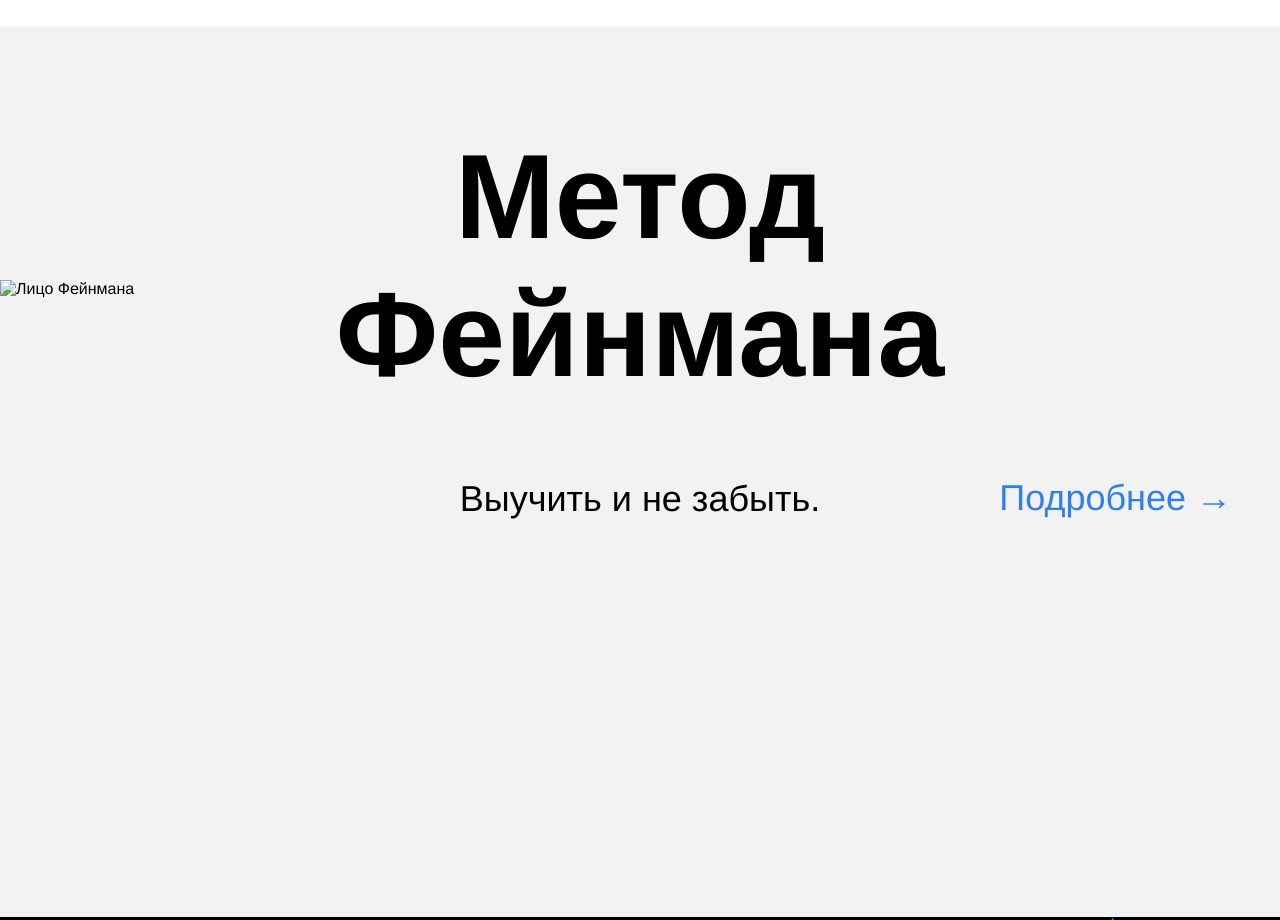
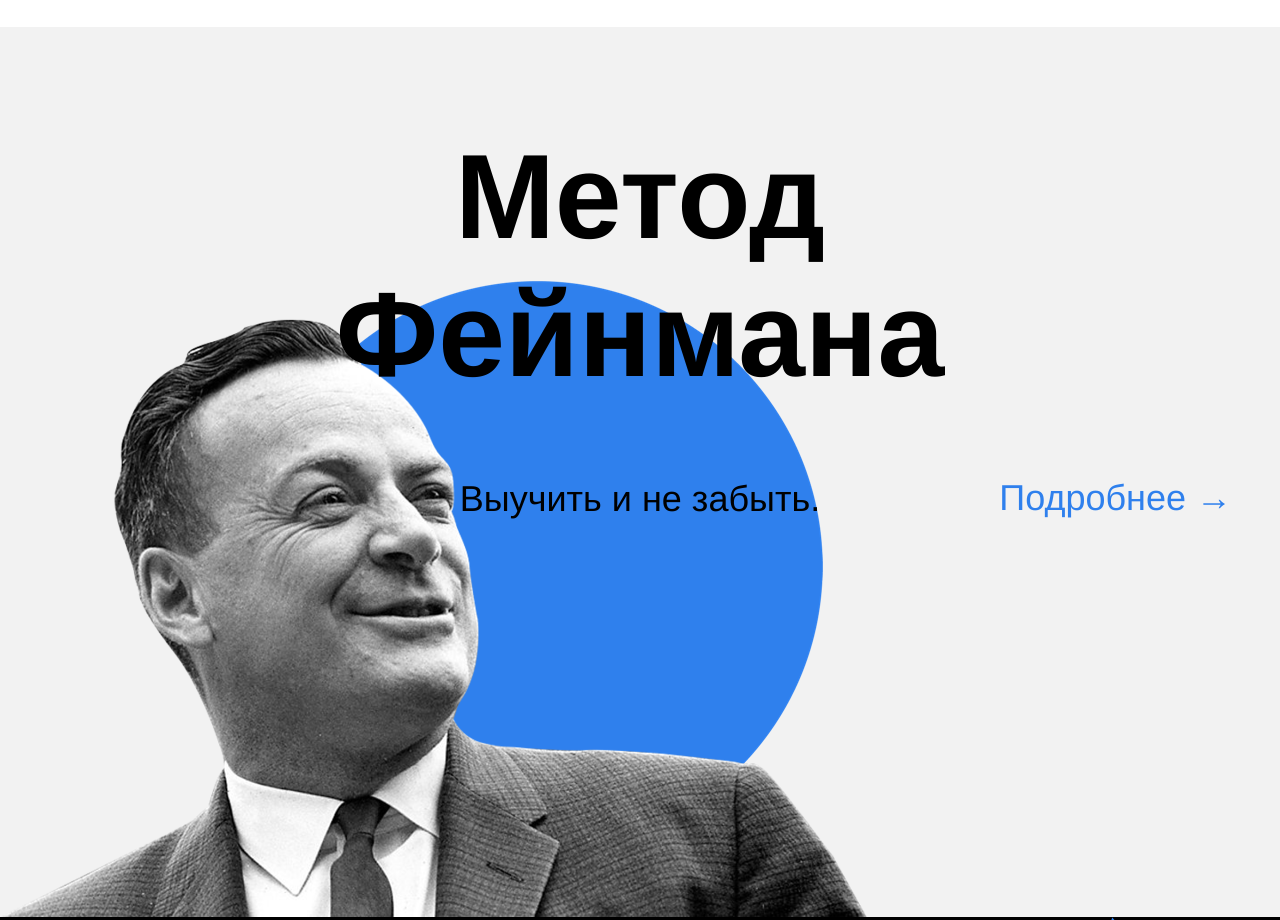
Before and after one commit to alkatya/how-to-learn, a plain HTML site: page index.html in a window 1280 px wide. Shown: the part 2220-3140 px from the top of the page. Drawn offline with Linux system fonts and the light colour scheme.

Commit message:
финал

```diff
--- a/index.html
+++ b/index.html
@@ -12,7 +12,7 @@
     <header class="header">
       <img class="logo logo__place_header" src="./images/logo_place_footer.svg" alt="Лого ЯндексПрактикум">
       <h1 class="header__title">Научиться учиться</h1>
-      <p class="header__subtitle">Какие современные и эффективные подходы к обучению вы можете использовать в своей жизни?<a href="content" class="header__link">Узнать &rarr;</a></p>
+      <p class="header__subtitle">Какие современные и эффективные подходы к обучению вы можете использовать в своей жизни?<a href="#" class="header__link">Узнать &rarr;</a></p>
       <img class="header__main-illustration" src="./images/header-image.png" alt="Учиться с Яндексом">
       <div class="header__square-pic"></div>
     </header>
@@ -73,7 +73,7 @@
         <h2 class="feynman__title">Метод Фейнмана</h2>
         <p class="feynman__subtitle">Выучить и не забыть.</p>
         <a class="feynman__link" href="#">Подробнее &rarr;</a>
-        <img class="feynman__image" srс="./images/feynman.png" alt="Лицо Фейнмана">
+        <img class="feynman__image" src="./images/feynman.png" alt="Фейнман">
       </section>
       <section class="kaufman">
         <h2 class="section-title section-title__theme_dark">Принципы обучения</h2>
--- a/styles/style.css
+++ b/styles/style.css
@@ -190,12 +190,13 @@ logo {
 
 .feynman__title {
   width: 648px;
-  text-align:center;
+  text-align: center;
   line-height: 1.15;
   font-size: 120px;
   font-weight: bold;
   margin: auto;
-  z-index: 1;
+  position: relative;
+  z-index: 2;
 }
 
 .feynman__subtitle {
@@ -204,7 +205,8 @@ logo {
   line-height: 51px;
   font-size: 36px;
   font-weight: normal;
-  z-index: 1;
+  position: relative;
+  z-index: 2;
 }
 
 .feynman__link {
@@ -217,13 +219,12 @@ logo {
   font-weight: normal;
   color: #2f80ed;
   text-decoration: none;
-  z-index: 1;
+  z-index: 2;
 }
 
 .feynman__image {
   height: 637px;
   width: 867px;
-  display: flex;
   position: absolute;
   left: 0;
   bottom: 0;
```
